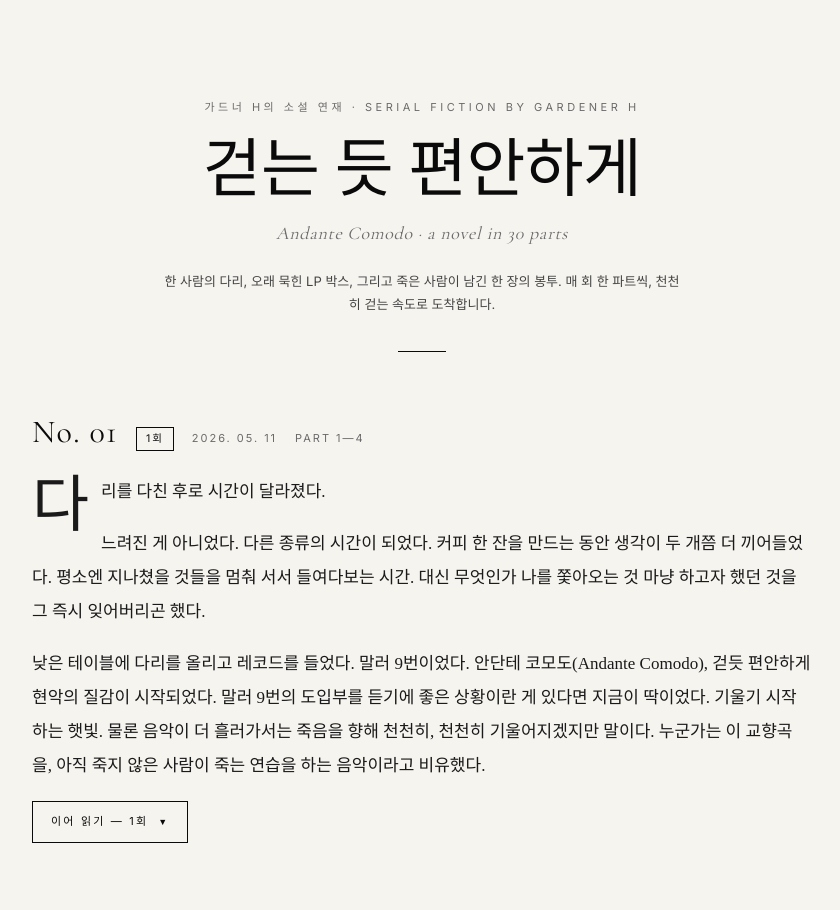
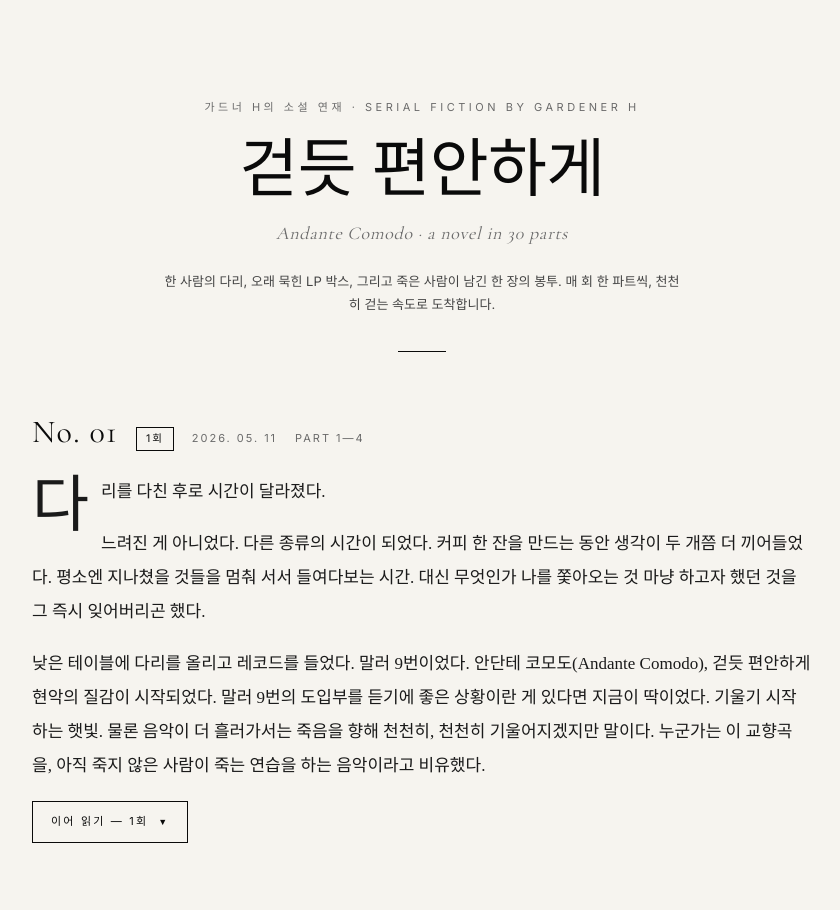
Before and after one commit to oldmarx-web/pretty-garden, an Astro site: page / in a window 1280 px wide. Shown: the part 3500-4410 px from the top of the page, without its empty margins (218-1058 px from the left). Built offline with nearby package versions, Linux system fonts and the light colour scheme; Astro itself is replaced by a stand-in of ours.

Commit message:
Add files via upload

```diff
--- a/src/components/NovelSection.astro
+++ b/src/components/NovelSection.astro
@@ -26,7 +26,7 @@ function fmtDate(d: Date) {
 
     <div class="novel-cover">
       <div class="series">가드너 H의 소설 연재 · Serial Fiction by Gardener H</div>
-      <h2 class="novel-title">걷는 듯 편안하게</h2>
+      <h2 class="novel-title">걷듯 편안하게</h2>
       <p class="novel-byline">Andante Comodo · a novel in 30 parts</p>
       <p class="novel-note">한 사람의 다리, 오래 묵힌 LP 박스, 그리고 죽은 사람이 남긴 한 장의 봉투. 매 회 한 파트씩, 천천히 걷는 속도로 도착합니다.</p>
       <span class="rule"></span>
```
